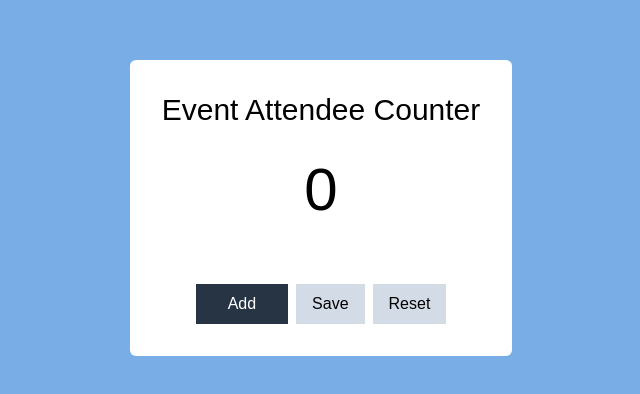
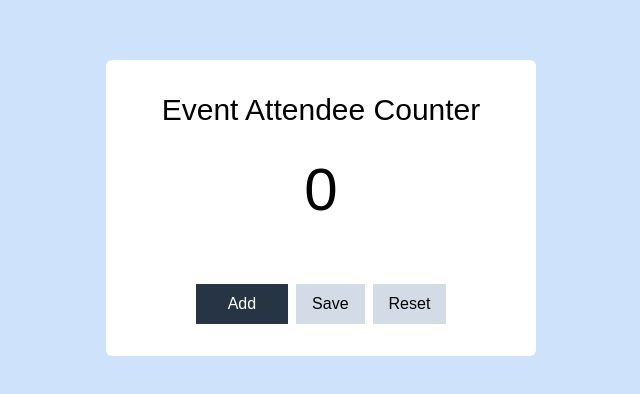
Before and after one commit to KimberlyPangilinan/mini-projects, a website: page attendee-counter/index.html in a window 1280 px wide. Shown: the part 192-586 px from the top of the page, without its empty margins (319-959 px from the left). Drawn offline with Linux system fonts and the light colour scheme.

Commit message:
add calendar mini proj, with some changes in attendee counter

```diff
--- a/attendee-counter/index.html
+++ b/attendee-counter/index.html
@@ -7,19 +7,17 @@
   <title>Event Attendee Counter</title>
 </head>
 <body class="bg-blue flex justify-center items-center min-h-screen" >
-<main class="flex flex-col justify-center items-center gap-8 bg-white p-8 rounded-md">
+    <main class="flex flex-col justify-center items-center gap-8 bg-white py-8 px-14 rounded-md">
         <h1 class="text-3xl text-center">
             Event Attendee Counter
         </h1>
         <h2 class="text-6xl" id="count">0</h2>
         <p class="text-2xl" id="array"></p>
-
         <div class="flex gap-2">
             <button class="bg-gray-dark text-white py-2 px-8" onClick="handleClick()">Add</button>
             <button class="bg-gray-light py-2 px-4" onClick="handleSave()">Save</button>
             <button class="bg-gray-light py-2 px-4" onClick="handleReset()">Reset</button>
         </div>
-
     </main>
 
 <script src="script.js"></script>
--- a/attendee-counter/tailwind.config.js
+++ b/attendee-counter/tailwind.config.js
@@ -9,7 +9,7 @@ module.exports = {
       xl: '1440px',
     },
     colors: {
-      'blue': '#78ade5',
+      'blue': '#cee2fb',
       'purple': '#7e5bef',
       'pink': '#ff49db',
       'orange': '#ff7849',
```
Also changed, not shown: attendee-counter/output.css. Lines whose indentation alone changed are shown as unchanged.
